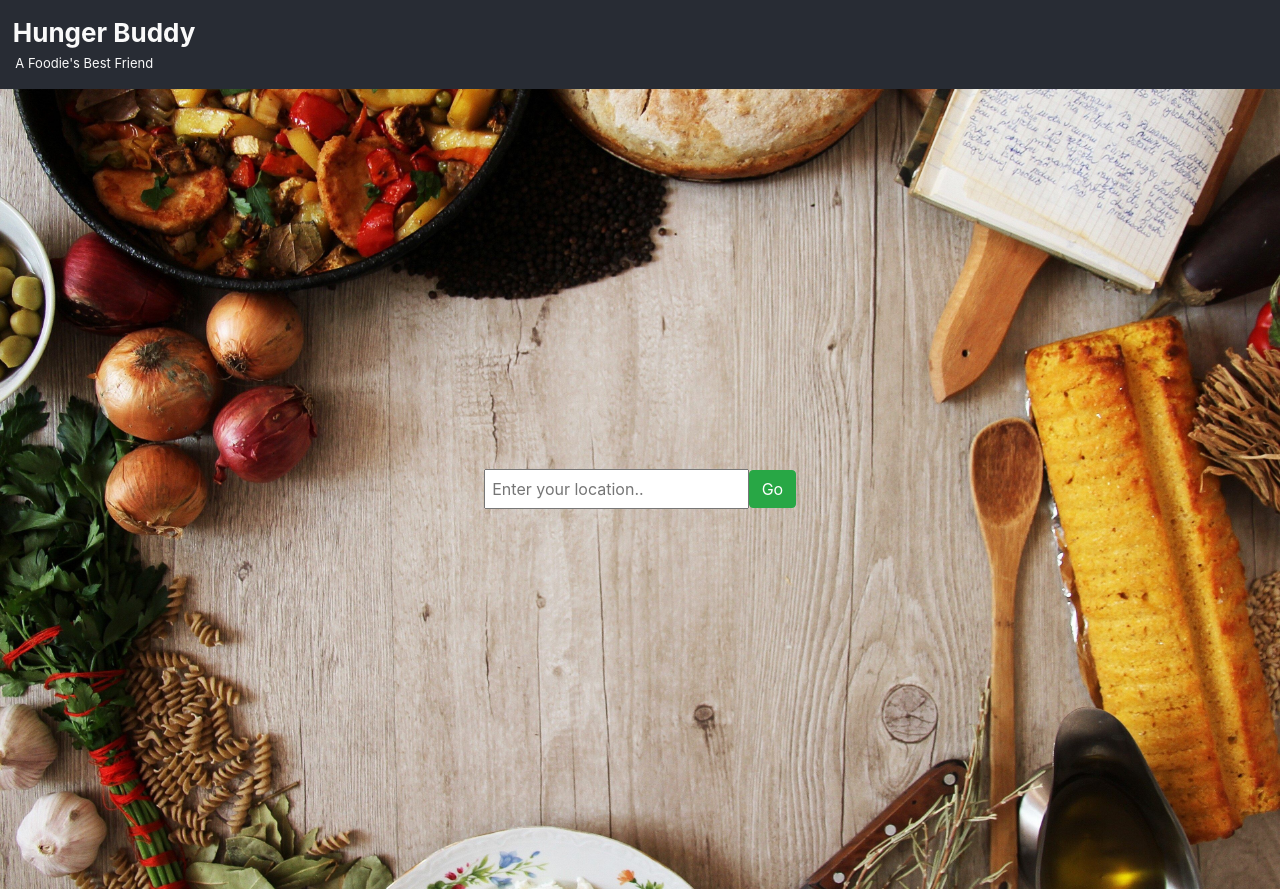
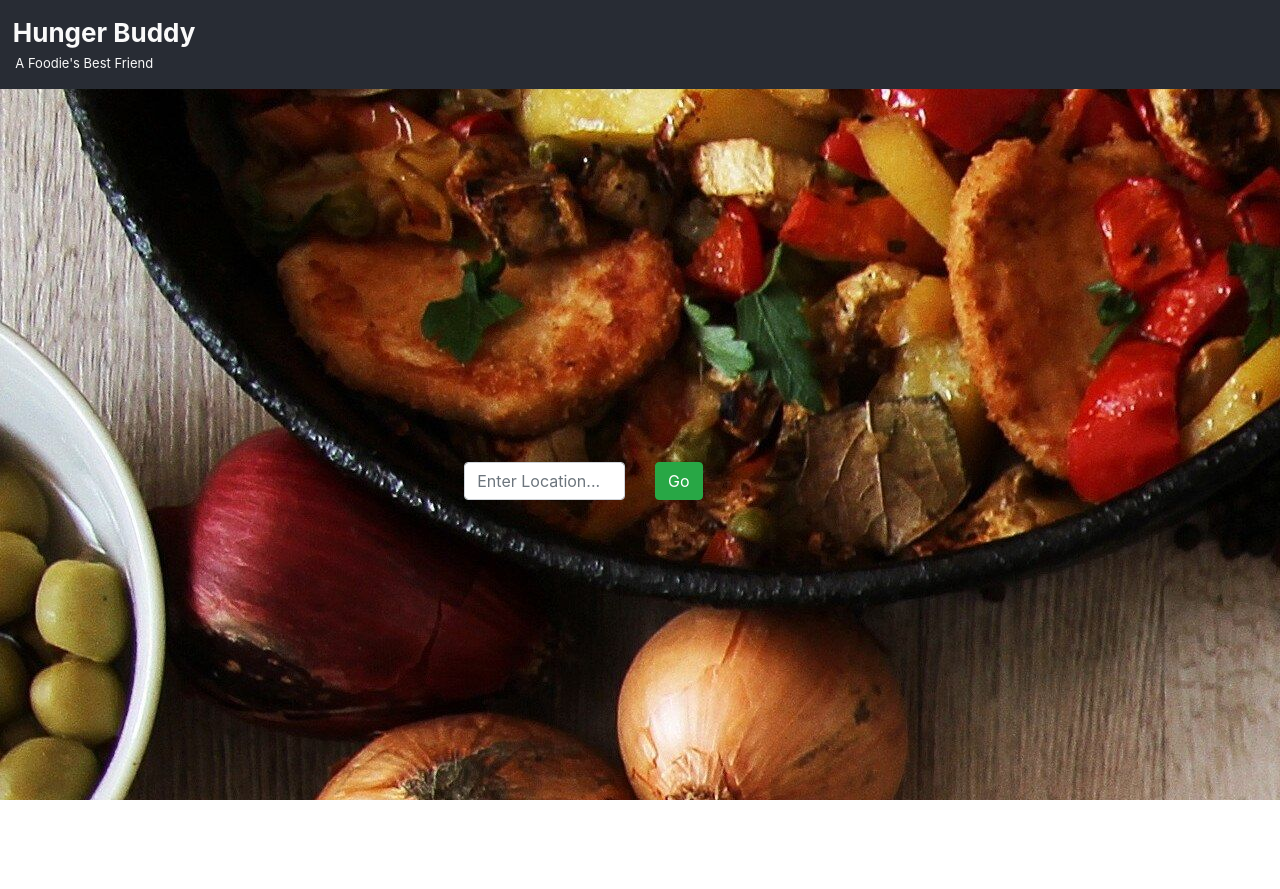
Before and after one commit to banurekhaMohan279/Hunger-Buddy, a React (Create React App) app: page /Location in a window 1280 px wide. Built offline with nearby package versions, Linux system fonts and the light colour scheme.

Commit message:
Update location page styles

```diff
--- a/src/App.css
+++ b/src/App.css
@@ -142,8 +142,8 @@ background: #009688;
 
 
 /*-----------------------Location page styles-------------------------*/
-.homePage{
-  height:100%;
+.locationPage{
+  background : url('./assets/index.jpg') no-repeat;  /*background short-hand*/
 }
 
 .homePage form{
--- a/src/components/location.js
+++ b/src/components/location.js
@@ -2,7 +2,12 @@
 import React, {useState} from 'react';
 import getCities from '../actions/cities';
 import AppHeader from './AppHeader';
+import Form from 'react-bootstrap/Form';
 import Button from 'react-bootstrap/Button';
+import Container from 'react-bootstrap/Container';
+import Row from 'react-bootstrap/Row';
+import Col from 'react-bootstrap/Col';
+
 import { useDispatch} from 'react-redux';
 import {useHistory} from 'react-router-dom';
 
@@ -22,13 +27,24 @@ function Location() {
   }
 
     return(
-      <div className = "homePage">
+      <div className = "locationPage set-height">
         <AppHeader/>
-        <form onSubmit = {locationSubmit}>
-          <input type = "text" className = "cityName" placeholder = "Enter your location.."
-          onChange = {locationChange}/>
-          <Button variant="success" type = "submit">Go</Button>
-        </form>
+        <Container className = "set-height">
+          <Row className = "justify-content-center align-items-center set-height">
+                <Form onSubmit = {locationSubmit}>
+                  <Row>
+                    <Col>
+                      <Form.Group controlId="formLocation">
+                        <Form.Control type="text" placeholder="Enter Location..." />
+                      </Form.Group>
+                    </Col>
+                    <Col>
+                      <Button variant="success" type = "submit">Go</Button>
+                    </Col>
+                  </Row>
+                </Form>
+            </Row>
+          </Container>
       </div>
     )
 }
```
